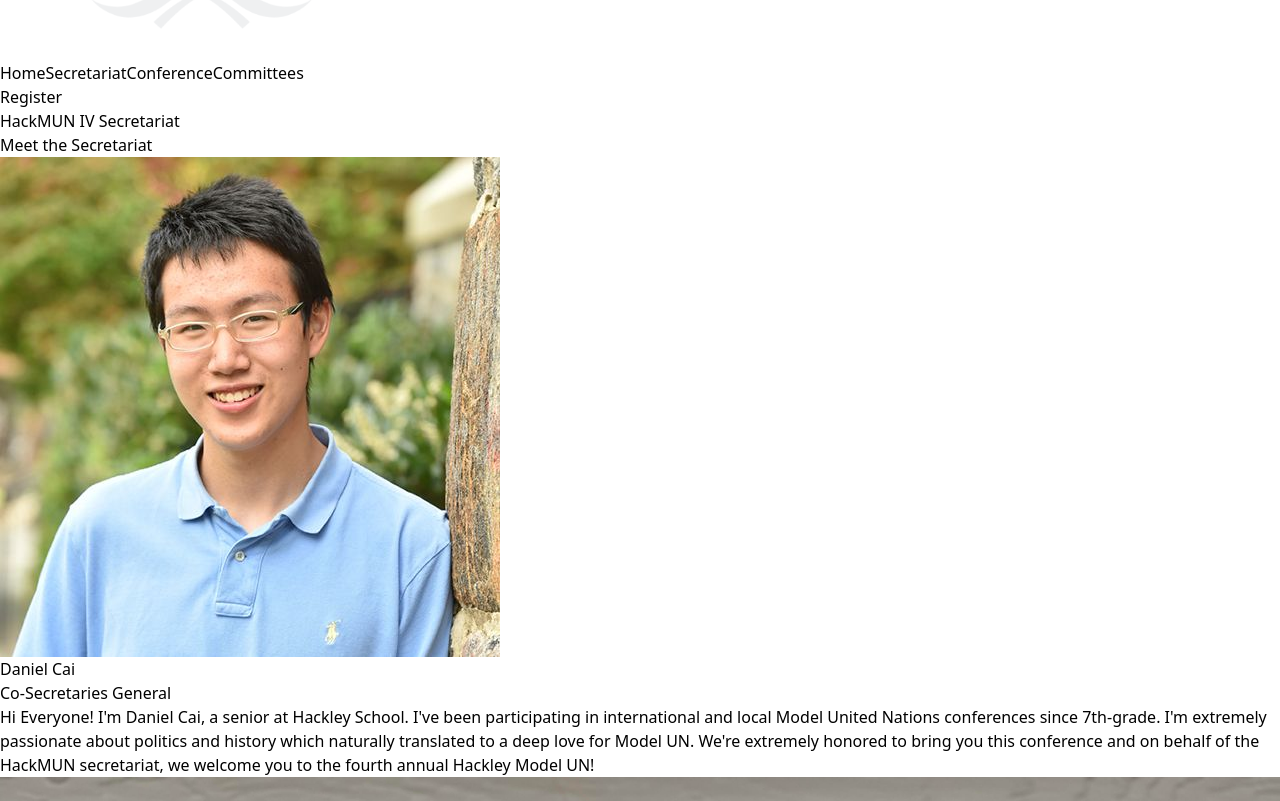
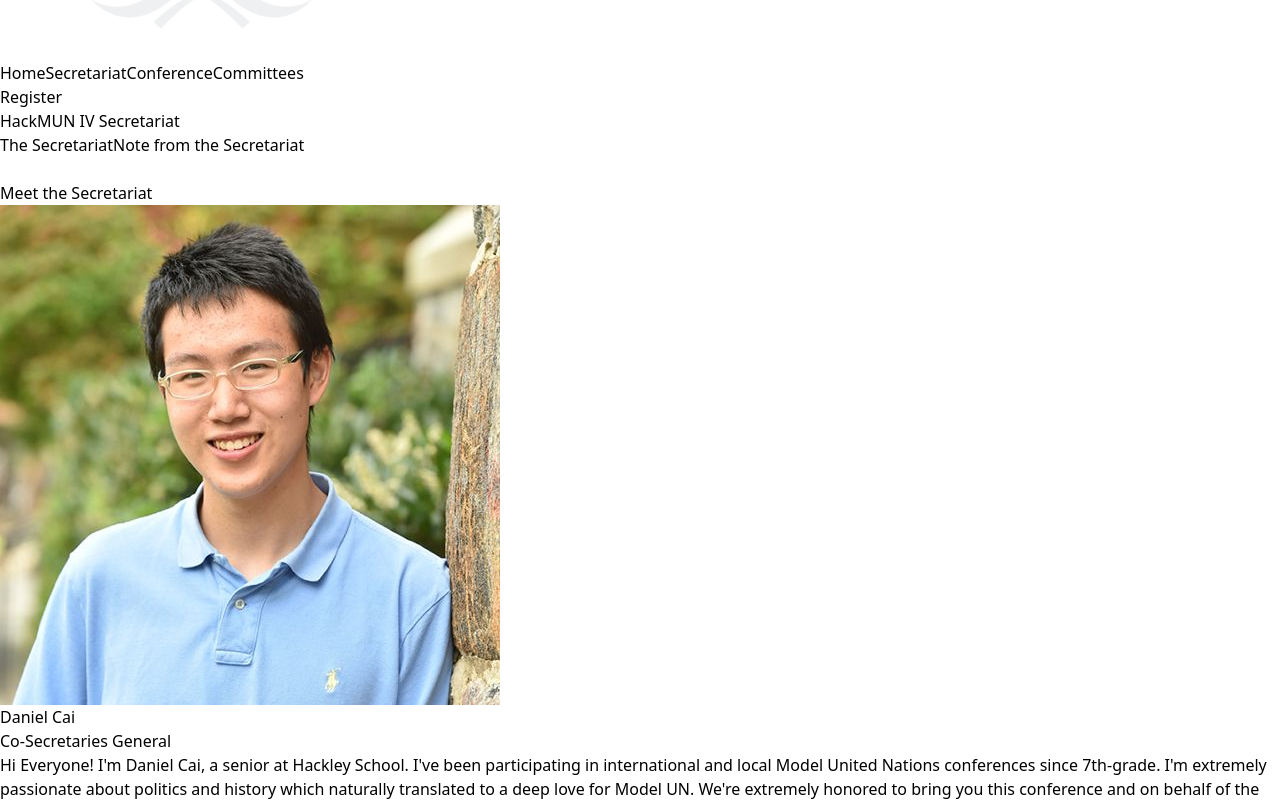
Before and after one commit to vmalik712/hackmun, a Next.js app: page /secretariat in a window 1280 px wide. Shown: the part 960-1761 px from the top of the page. Built offline with nearby package versions, Linux system fonts and the light colour scheme; a web font is replaced by a local one.

Commit message:
added tabs to the secretariat

```diff
--- a/package.json
+++ b/package.json
@@ -8,14 +8,16 @@
     "lint": "next lint"
   },
   "dependencies": {
-    "@headlessui/react": "^1.4.3",
+    "@headlessui/react": "^1.5.0",
     "@heroicons/react": "^1.0.5",
+    "@radix-ui/react-tabs": "^0.1.5",
     "fs": "^0.0.1-security",
     "gray-matter": "^4.0.3",
-    "next": "12.0.9",
+    "next": "^12.1.0",
     "path": "^0.12.7",
     "react": "17.0.2",
     "react-dom": "17.0.2",
+    "react-tabs": "^4.0.1",
     "remark": "^14.0.2",
     "remark-html": "^15.0.1"
   },
--- a/pages/conference.js
+++ b/pages/conference.js
@@ -105,9 +105,10 @@ export default function Conference() {
                         </h2>
 
                         <p className="py-5 text-xl leading-normal text-gray-500 lg:text-xl xl:text-2xl">
-                    Given the in-person nature of HackMUN IV, we will be charging $20 per delegate as a registration fee. To pay for the conference, please have your school Model UN leaders collect the money and write one singular check for all delegates attending from your school/institution made out to &quot;Hackley School&quot; with &quot;Hackley Model United Nations IV&quot; in the memo line.
+                    Given the in-person nature of HackMUN IV, we will be charging $20 per delegate as a registration fee. To pay for the conference, please have your school Model UN leaders collect the money and write one singular check for all delegates attending from your school/institution made out to &quot;Hackley School&quot; with &quot;Hackley Model United Nations IV&quot; in the memo line.</p>
 
-                    If you or a delegate from your school experience financial difficulties but would still like to participate, to keep HackMUN accessible, you may request a fee waiver by simply emailing us by including your name and school information to the HackMUN secretariat at dcai@students.hackleyschool.org and asharma@students.hackleyschool.org.
+                        <p className="py-5 text-xl leading-normal text-gray-500 lg:text-xl xl:text-2xl">
+                            If you or a delegate from your school experience financial difficulties but would still like to participate, to keep HackMUN accessible, you may request a fee waiver by simply emailing us by including your name and school information to the HackMUN secretariat at dcai@students.hackleyschool.org and asharma@students.hackleyschool.org.
                         </p>
 
                         <h2 className="text-2xl font-semibold leading-snug tracking-tight text-gray-800 lg:text-2xl lg:leading-tight xl:text-4xl xl:leading-tight">
--- a/pages/secretariat.js
+++ b/pages/secretariat.js
@@ -1,4 +1,10 @@
 import Layout from '../components/layout'
+import { Tab } from '@headlessui/react'
+import { Fragment } from 'react'
+
+function classNames(...classes) {
+    return classes.filter(Boolean).join(' ')
+}
 
 export default function Secretariat() {
     return (
@@ -11,6 +17,35 @@ export default function Secretariat() {
                         </h1>
                     </div>
 
+                    <Tab.Group>
+                        <Tab.List className='flex p-1 space-x-1 bg-sky-500/20 rounded-xl'>
+                            <Tab
+                                className={({ selected }) =>
+                                    classNames(
+                                        'w-full sm:p-3 lg:p-3 sm:text-xl lg:text-2xl leading-5 font-semibold rounded-lg',
+                                    selected
+                                    ? 'bg-sky-500 text-white shadow'
+                                    : 'text-sky-500 hover:bg-white/[0.12]')
+                                }
+                            >
+                                The Secretariat
+                            </Tab>
+                            <Tab
+                                className={({ selected }) =>
+                                    classNames(
+                                        'w-full sm:p-3 lg:p-3 sm:text-xl lg:text-2xl leading-5 font-semibold rounded-lg',
+                                    selected
+                                    ? 'bg-sky-500 text-white shadow'
+                                    : 'text-sky-500 hover:bg-white/[0.12]')
+                                }
+                            >
+                                Note from the Secretariat
+                            </Tab>
+                        </Tab.List>
+                        <Tab.Panels>
+                            <Tab.Panel>
+                                {/* Meet the Secretariat*/}
+                                <br/>
                                 <div className="container px-2 mx-auto">
                                     <h1 className="text-2xl text-center font-semibold leading-snug tracking-tight text-gray-800 lg:text-2xl lg:leading-tight xl:text-4xl xl:leading-tight">
                                         Meet the Secretariat
@@ -76,9 +111,10 @@ export default function Secretariat() {
                                         </div>
                                     </div>
                                 </div>
-
+                            </Tab.Panel>
+                            <Tab.Panel>
+                                {/* Note from the Secretariat*/}
                                 <br/>
-
                                 <div className="mb-8 w-full">
                                     <h2 className="text-2xl font-semibold leading-snug tracking-tight text-gray-800 lg:text-2xl lg:leading-tight xl:text-4xl xl:leading-tight">
                                         Note from the Secretaries General:
@@ -86,26 +122,29 @@ export default function Secretariat() {
 
                                     <div className='py-5 text-l leading-normal text-gray-800 lg:text-l xl:text-l'>
                                         <p>Greetings Delegates!</p>
-                            <br/>
+                                        <br />
                                         <p>This year&apos;s secretariat for Hackley School&apos;s 4th annual Model UN conference looks to extend its mission and values to both new and returning delegates, moderating debate that is fun, challenging, and transformative to each delegate&apos;s perspective of different facets of our world. In the year 2022, the need for young students to push themselves to think critically about global issues and together find solutions through disagreements, compromises, and discourses are more necessary than ever. </p>
-                            <br/>
+                                        <br />
                                         <p>For many of us, the last few years seem to have been a perpetual crisis. To name a few: a global pandemic, a polarizing election culminating on January 6th at the US Capitol, the Taliban takeover in Afghanistan, deepening political divides in the US and Europe, drought and environmental refugee crises, and now an unprecedented war in Ukraine. This is an important reminder that our next generation of young delegates attending HackMUN are the ones that will face such challenges in the future and should be prepared to tackle them through unity and collaboration. </p>
-                            <br/>
+                                        <br />
                                         <p>The United Nations was formed in the aftermath of the second world war. Through this period of time, the UN has presided over what we dub as the Long Peace, where major world powers have not fought each other since 1945. In this peace, our world has changed immeasurably for the better. Technology has driven the human race to new frontiers far in the lands, deep in the oceans, high in the skies, and out there in our galaxy. Global movements for peace and justice have created a world order that, for the first time in history, gives everyday citizens a voice in government. And though we still have a long way to go, in the grand scheme of human civilization our progress has been unprecedented. But today we are once again at a crossroads. War has once again descended onto the European continent, democracies, and autocracies are once again at an impasse, and a new cold war is brewing. This year&apos;s HackMUN conference confers on this turning point in our common history where our Long Peace is ending. For you, each of our delegates, this will be a year to remember - one that will surely transform the world&apos;s geopolitical landscape for decades to come.</p>
-                            <br/>
+                                        <br />
                                         <p>Thus, this year at HackMUN IV, we wish for delegates of all backgrounds, whether first-timers or more polished debaters, to engage with the challenging issues at hand, while having fun and enjoying the experience of an in-person conference. Most importantly, grow and prosper in your perspectives. It is through this that we collectively stand a chance to right our world&apos;s wrongs.</p>
-                            <br/>
+                                        <br />
                                         <p>For the last 2 years, we have been inspired by our delegates&apos; ability to adapt and continue with Model UN virtually. We hope to bring back the cherished experience HackMUN used to be. Whether in resolving historical crises, addressing pressing current events in a general assembly, or securing the future of the United States in a governmental body, there is something for everyone at HackMUN this year. We encourage you to strike an effective balance during committee between being a leader and a listener, a voice of optimism as well as a voice of practicalism, challenging yourself to be both a team player and the best individual delegate you can be. </p>
-                            <br/>
+                                        <br />
                                         <p>Don&apos;t hesitate to reach out to any of the staff this year at HackMUN. We implore you to make the best of the resources you are given and help us make this conference the best it has ever been!</p>
-                            <br/>
+                                        <br />
                                         <p className='italic'>ad meliora</p>
-                            <br/>
+                                        <br />
                                         <p>Daniel Cai & Advith Sharma,</p>
-                            <br/>
+                                        <br />
                                         <p>Secretaries-General of HackMUN IV</p>
                                     </div>
                                 </div>
+                            </Tab.Panel>
+                        </Tab.Panels>
+                    </Tab.Group>
                 </div>
             </div>
         </Layout>
```
Also changed, not shown: components/tabs.js (added, +18 -0 lines), 1 other file (tests, documents, lock files or other folders). Lines whose indentation alone changed are shown as unchanged.
